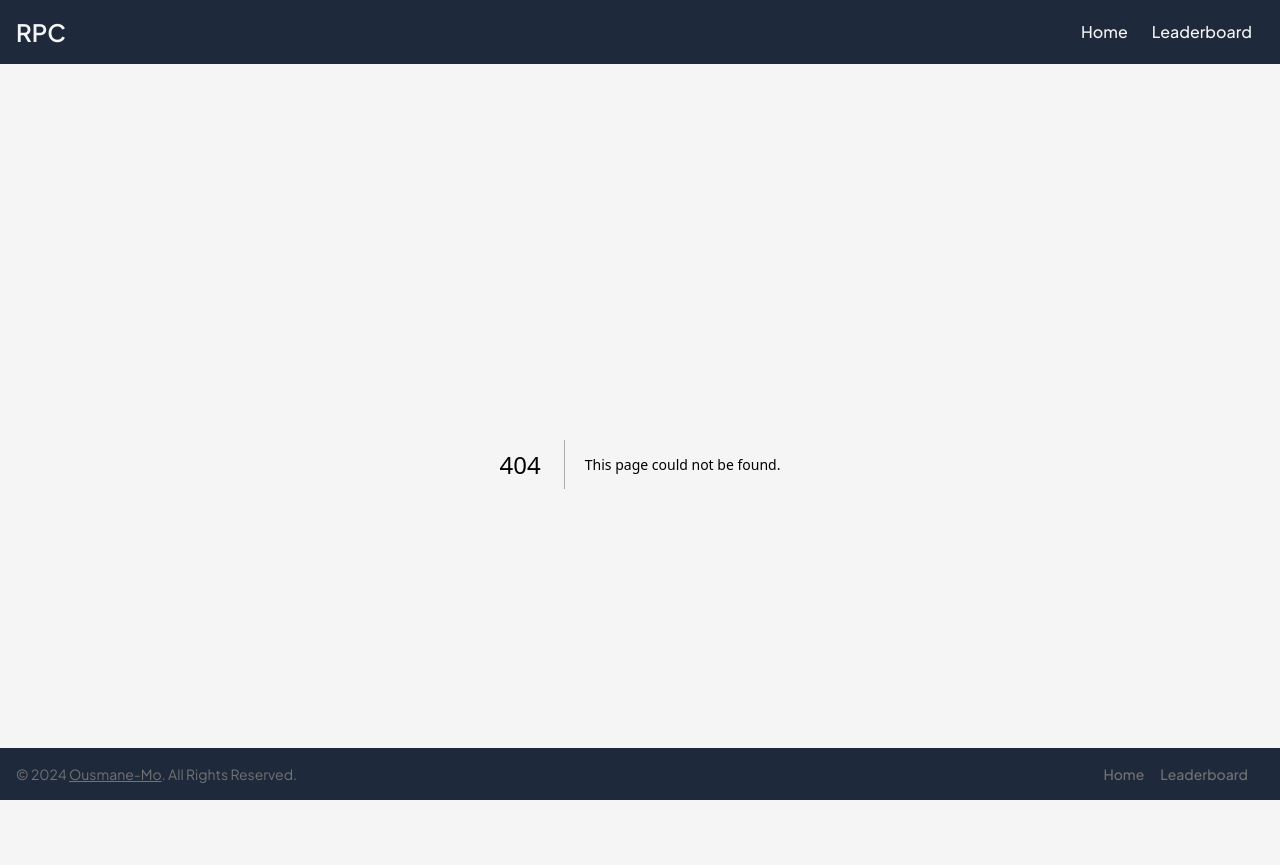
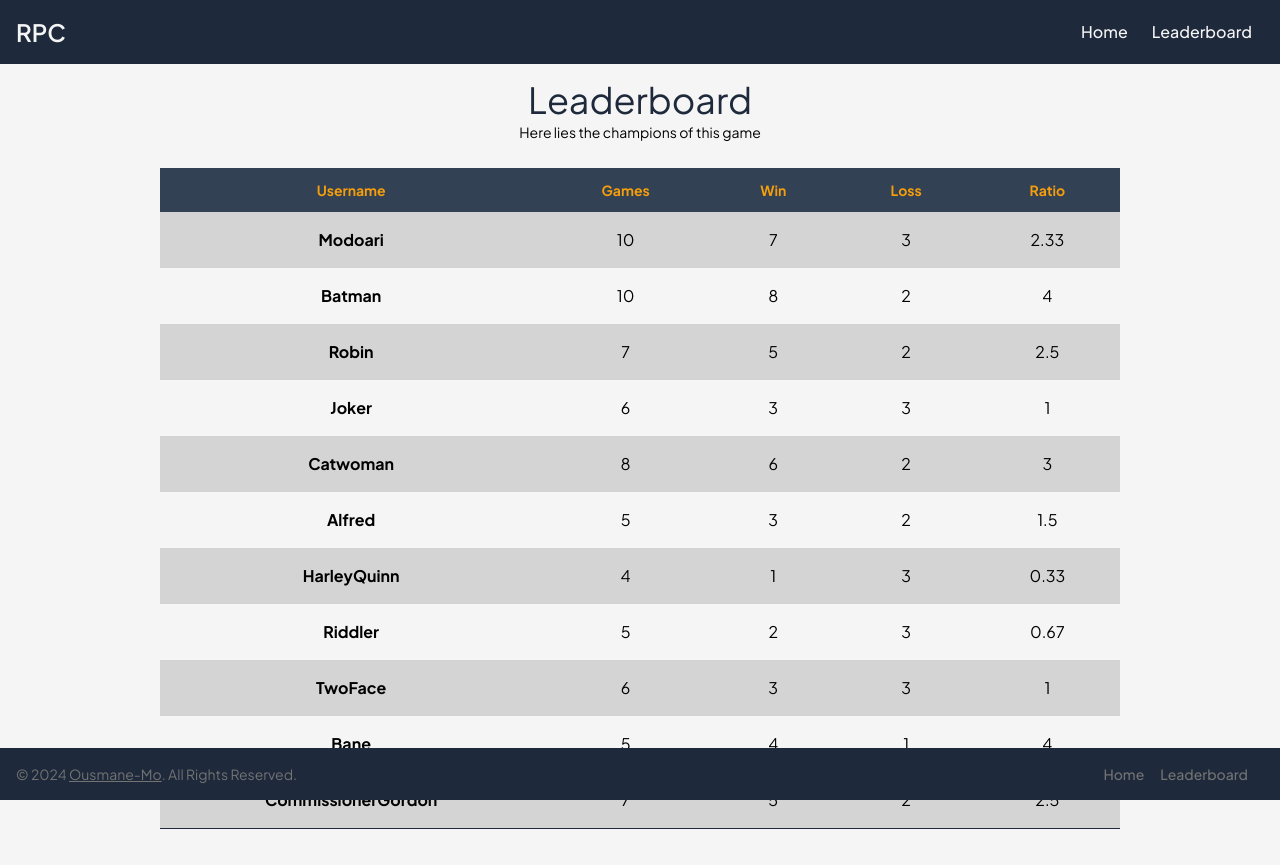
Before and after one commit to Ousmane-Mo/rock-paper-scissors, a Next.js app: page /leaderboard in a window 1280 px wide. Before the commit this address had no page. Built offline with nearby package versions, Linux system fonts and the light colour scheme; data requests are answered from the project's data file.

Commit message:
leaderboard added

```diff
--- /dev/null
+++ b/db.json
@@ -0,0 +1,93 @@
+{
+  "players": [
+    {
+      "id": 1,
+      "username": "Modoari",
+      "games": 10,
+      "win": 7,
+      "loss": 3,
+      "ratio": 2.33
+    },
+
+    {
+      "id": 2,
+      "username": "Batman",
+      "games": 10,
+      "win": 8,
+      "loss": 2,
+      "ratio": 4.0
+    },
+    {
+      "id": 3,
+      "username": "Robin",
+      "games": 7,
+      "win": 5,
+      "loss": 2,
+      "ratio": 2.5
+    },
+    {
+      "id": 4,
+      "username": "Joker",
+      "games": 6,
+      "win": 3,
+      "loss": 3,
+      "ratio": 1.0
+    },
+    {
+      "id": 5,
+      "username": "Catwoman",
+      "games": 8,
+      "win": 6,
+      "loss": 2,
+      "ratio": 3.0
+    },
+    {
+      "id": 6,
+      "username": "Alfred",
+      "games": 5,
+      "win": 3,
+      "loss": 2,
+      "ratio": 1.5
+    },
+    {
+      "id": 7,
+      "username": "HarleyQuinn",
+      "games": 4,
+      "win": 1,
+      "loss": 3,
+      "ratio": 0.33
+    },
+    {
+      "id": 8,
+      "username": "Riddler",
+      "games": 5,
+      "win": 2,
+      "loss": 3,
+      "ratio": 0.67
+    },
+    {
+      "id": 9,
+      "username": "TwoFace",
+      "games": 6,
+      "win": 3,
+      "loss": 3,
+      "ratio": 1.0
+    },
+    {
+      "id": 10,
+      "username": "Bane",
+      "games": 5,
+      "win": 4,
+      "loss": 1,
+      "ratio": 4.0
+    },
+    {
+      "id": 11,
+      "username": "CommissionerGordon",
+      "games": 7,
+      "win": 5,
+      "loss": 2,
+      "ratio": 2.5
+    }
+  ]
+}
--- /dev/null
+++ b/src/app/components/table.tsx
@@ -0,0 +1,41 @@
+import React from 'react';
+
+export interface Player {
+    id: string;
+    username: string;
+    games: number;
+    win: number;
+    loss: number;
+    ratio: number;
+}
+interface TableProps {
+    players: Player[];
+  }
+const Table: React.FC<TableProps> = ({players}) => {
+    return (
+        <table className="my-6  w-3/4 text-center table-auto">
+            <thead className="text-sm bg-slate-700 text-amber-500">
+              <tr>
+                <th scope="col" className="px-6 py-3">Username</th>
+                <th scope="col" className="px-6 py-3">Games</th>
+                <th scope="col" className="px-6 py-3">Win</th>
+                <th scope="col" className="px-6 py-3">Loss</th>
+                <th scope="col" className="px-6 py-3">Ratio</th>
+              </tr>
+            </thead>
+            <tbody className="bg-neutral-100 border-b border-slate-800">
+              {players.map(player => (
+          <tr className="odd:bg-neutral-300 even:bg-neutral-100" key={player.id}>
+            <th scope="row" className="px-6 py-4">{player.username}</th>
+            <td className="px-6 py-4">{player.games}</td>
+            <td className="px-6 py-4">{player.win}</td>
+            <td className="px-6 py-4">{player.loss}</td>
+            <td className="px-6 py-4">{player.ratio}</td>
+          </tr>
+        ))}
+            </tbody>
+          </table>
+    );
+}
+
+export default Table;
--- /dev/null
+++ b/src/app/leaderboard/page.tsx
@@ -0,0 +1,28 @@
+"use client"
+import Table, {Player} from "../components/table";
+import React, {useState, useEffect} from 'react';
+
+const Leaderboard: React.FC = () => {
+  const [players, setPlayers] = useState<Player[]>([]);
+
+  useEffect(() => {
+    fetch('http://localhost:4000/players')
+    .then(response => response.json())
+    .then(data => setPlayers(data));
+  }, []);
+
+  return(
+
+    <section className="container  my-3">
+      <div className="container mt-4  text-center">
+        <h1 className="text-4xl text-slate-800">Leaderboard</h1>
+        <span className="text-sm text-black">Here lies the champions of this game</span>
+      </div>
+      <div className="flex justify-center">
+         <Table players={players} />
+      </div>
+    </section>
+  );
+};
+
+export default Leaderboard;
--- a/src/app/page.tsx
+++ b/src/app/page.tsx
@@ -1,52 +1,32 @@
+"use client"
+import React, {useState, useEffect} from "react";
+import Table, {Player} from "./components/table";
 
 export default function Home() {
+  const [players, setPlayers] = useState<Player[]>([]);
+
+  useEffect(() => {
+    fetch('http://localhost:4000/players')
+    .then(response => response.json())
+    .then(data => setPlayers(data));
+  }, []);
+
+  const limitedPlayers = players.slice(0, 5);
   return (
-    <section className="container mt-4">
+    <section className="container my-7">
       <div className="container mt-4  text-center">
         <h1 className="text-4xl text-slate-800">Rock Paper Scissors</h1>
-        <span className="text-sm text-black">hello and welcome to my game please enter your username to play or check out the leaderboard</span>
+        <span className="text-sm text-black">Hello and welcome to my game please enter your username to play or check out the leaderboard</span>
       </div>
       <div className="text-black flex justify-evenly mt-4">
         <div className="py-2">
           <h2 className="text-center text-2xl my-2">Enter your username</h2>
-          <input type="text" name="username" className="p-2 border border-amber-500 rounded-lg" placeholder="Username"></input>
+          <input type="text" name="username" className="p-2 my-2 border border-amber-500 rounded-lg" placeholder="Username"></input>
         </div>
         <div className="py-2">
           <h2 className="text-center text-2xl my-2">Leaderboard</h2>
-          <table className=" text-center table-auto">
-            <thead className="text-sm bg-slate-700 text-amber-500">
-              <tr>
-                <th scope="col" className="px-6 py-3">Username</th>
-                <th scope="col" className="px-6 py-3">Games</th>
-                <th scope="col" className="px-6 py-3">Win</th>
-                <th scope="col" className="px-6 py-3">Loss</th>
-                <th scope="col" className="px-6 py-3">Ratio</th>
-              </tr>
-            </thead>
-            <tbody className="bg-neutral-100 border-b border-slate-800">
-              <tr className="odd:bg-neutral-300 even:bg-neutral-100">
-                <td className="px-6 py-4">John Doe</td>
-                <td className="px-6 py-4">10</td>
-                <td className="px-6 py-4">7</td>
-                <td className="px-6 py-4">3</td>
-                <td className="px-6 py-4">2.33</td>
-              </tr>
-              <tr className="odd:bg-neutral-300 even:bg-neutral-100">
-                <td className="px-6 py-4">John Doe</td>
-                <td className="px-6 py-4">10</td>
-                <td className="px-6 py-4">7</td>
-                <td className="px-6 py-4">3</td>
-                <td className="px-6 py-4">2.33</td>
-              </tr>
-              <tr className="odd:bg-neutral-300 even:bg-neutral-100">
-                <td className="px-6 py-4">John Doe</td>
-                <td className="px-6 py-4">10</td>
-                <td className="px-6 py-4">7</td>
-                <td className="px-6 py-4">3</td>
-                <td className="px-6 py-4">2.33</td>
-              </tr>
-            </tbody>
-          </table>
+          <Table players={limitedPlayers}/>
+          <a className="text-black bg-amber-500 border border-slate-800 hover:bg-amber-200 rounded-full px-5 py-2.5 mb-5" href="/leaderboard">View full Leaderboard</a>
         </div>
       </div>
     </section>
```
